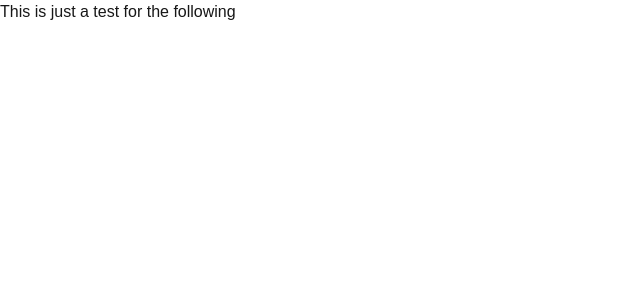
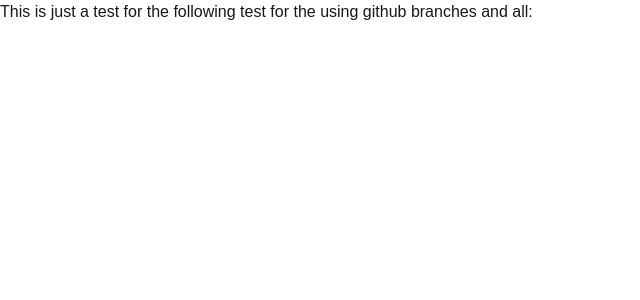
Before and after one commit to Coding-Passionista/GitHub-Tutorials, a Next.js app in the folder github-tutorial/: page / in a window 1280 px wide. Shown: the top 300 px of the page, without its empty margins (0-640 px from the left). Built offline with nearby package versions, Linux system fonts and the light colour scheme.

Commit message:
Added few details

```diff
--- a/github-tutorial/app/page.js
+++ b/github-tutorial/app/page.js
@@ -3,7 +3,8 @@ import React from 'react'
 const TestPage = () => {
   return (
     <div>
-      This is just a test for the following
+      This is just a test for the following test for the using github branches and all:
+
 
 
     </div>
```
